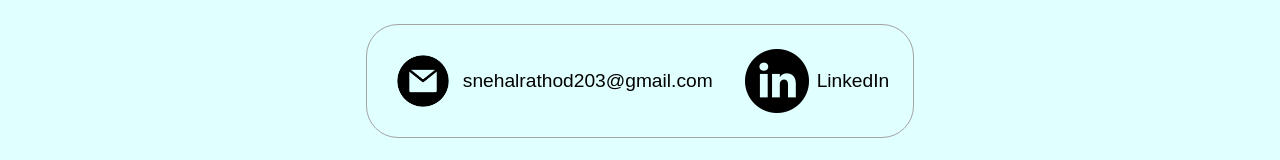
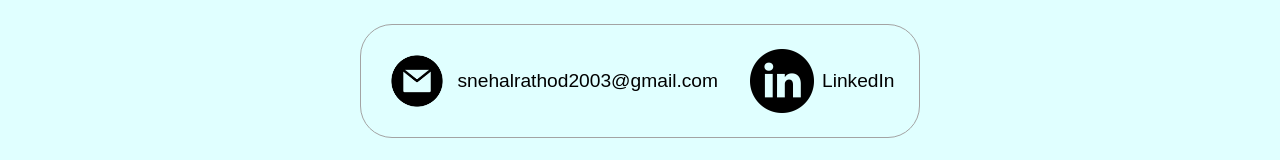
Before and after one commit to snehalrathod9423/portfolio, a plain HTML site: page index.html in a window 1280 px wide. Shown: the part 3961-4121 px from the top of the page. Drawn offline with Linux system fonts and the light colour scheme.

Commit message:
Update index.html

```diff
--- a/index.html
+++ b/index.html
@@ -374,7 +374,7 @@
             alt="Email icon"
             class="icon contact-icon email-icon"
           />
-          <p><a href="mailto:snehalrathod203@gmail.com">snehalrathod203@gmail.com</a></p>
+          <p><a href="mailto:snehalrathod2003@gmail.com">snehalrathod2003@gmail.com</a></p>
         </div>
         <div class="contact-info-container">
           <img
```
